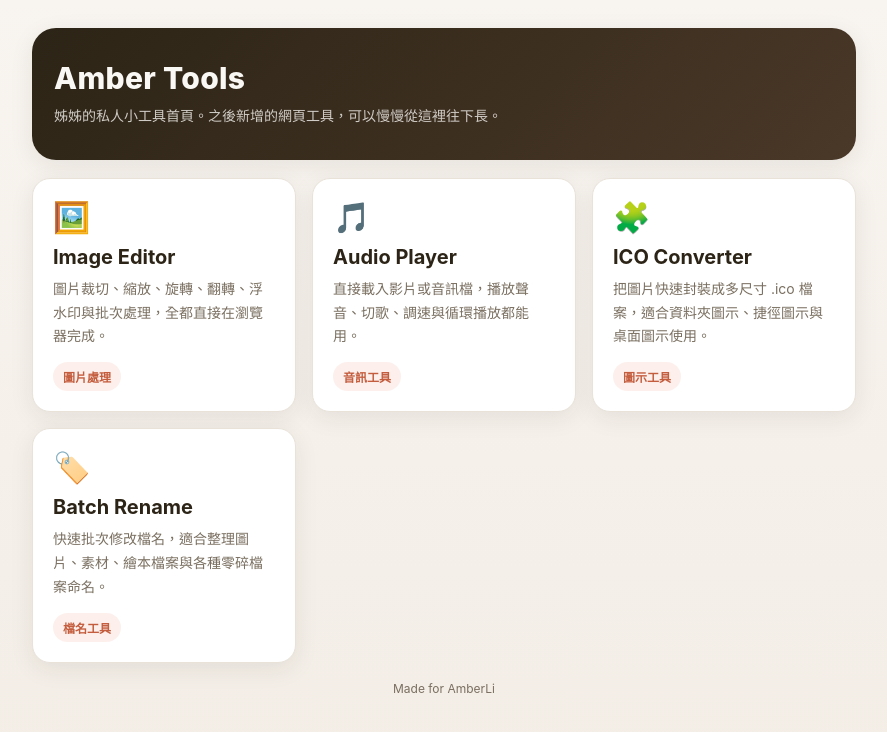
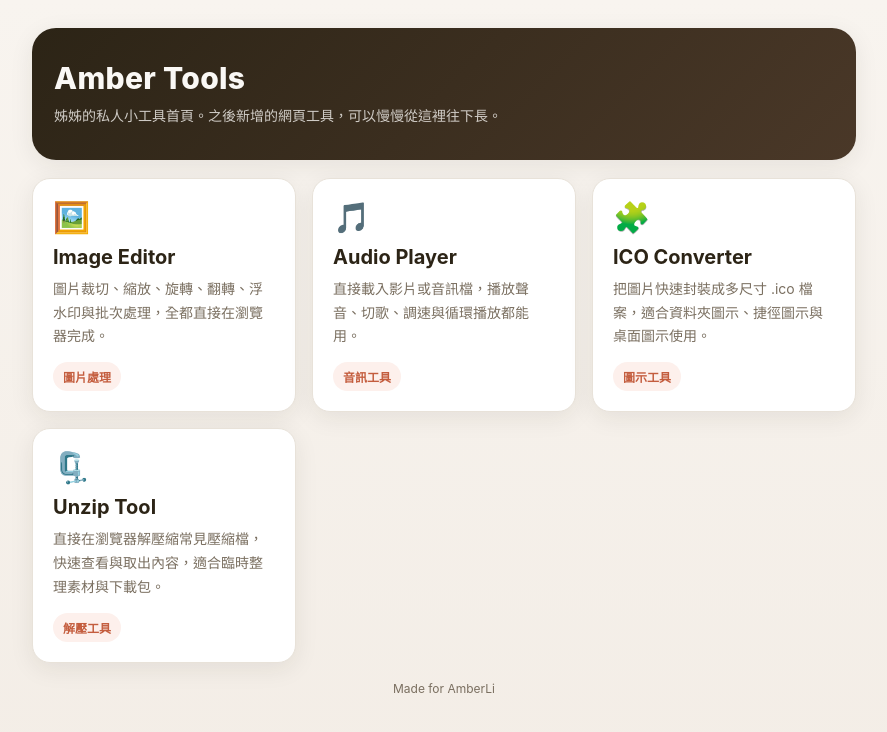
Before and after one commit to amberli9465/tools, a plain HTML site: page index.html in a window 1280 px wide. Shown: the whole page, without its empty margins (196-1083 px from the left). Drawn offline with Linux system fonts and the light colour scheme.

Commit message:
Replace batch rename card with unzip tool link

```diff
--- a/index.html
+++ b/index.html
@@ -45,11 +45,11 @@
         <div class="desc">把圖片快速封裝成多尺寸 .ico 檔案，適合資料夾圖示、捷徑圖示與桌面圖示使用。</div>
         <span class="tag">圖示工具</span>
       </a>
-      <a class="card" href="./batch-rename.html">
-        <div class="icon">🏷️</div>
-        <div class="title">Batch Rename</div>
-        <div class="desc">快速批次修改檔名，適合整理圖片、素材、繪本檔案與各種零碎檔案命名。</div>
-        <span class="tag">檔名工具</span>
+      <a class="card" href="./Unzip.html">
+        <div class="icon">🗜️</div>
+        <div class="title">Unzip Tool</div>
+        <div class="desc">直接在瀏覽器解壓縮常見壓縮檔，快速查看與取出內容，適合臨時整理素材與下載包。</div>
+        <span class="tag">解壓工具</span>
       </a>
     </section>
     <div class="footer">Made for AmberLi</div>
```
